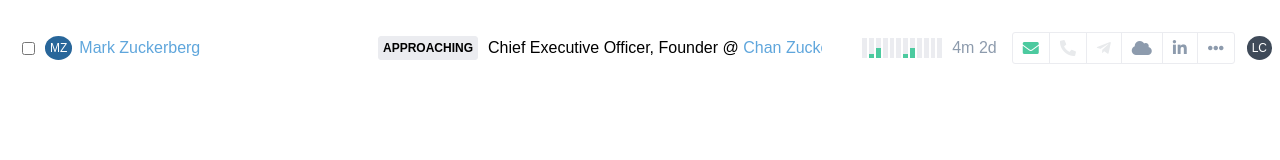
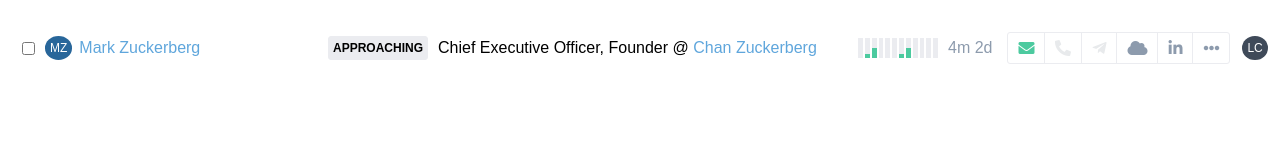
Before and after one commit to k-hub/css-flex-grid-practice, a plain HTML site: page index.html in a window 1280 px wide. Drawn offline with Linux system fonts and the light colour scheme.

Commit message:
Change styles for container-left

```diff
--- a/apollo.css
+++ b/apollo.css
@@ -28,9 +28,10 @@
 }
 
 .container.left {
-    width: 350px;
-    min-width: 350px;
+    width: 300px;
+    min-width: 300px;
     margin-left: 10px;
+    overflow: hidden;
 }
 
 .job-position {
```
